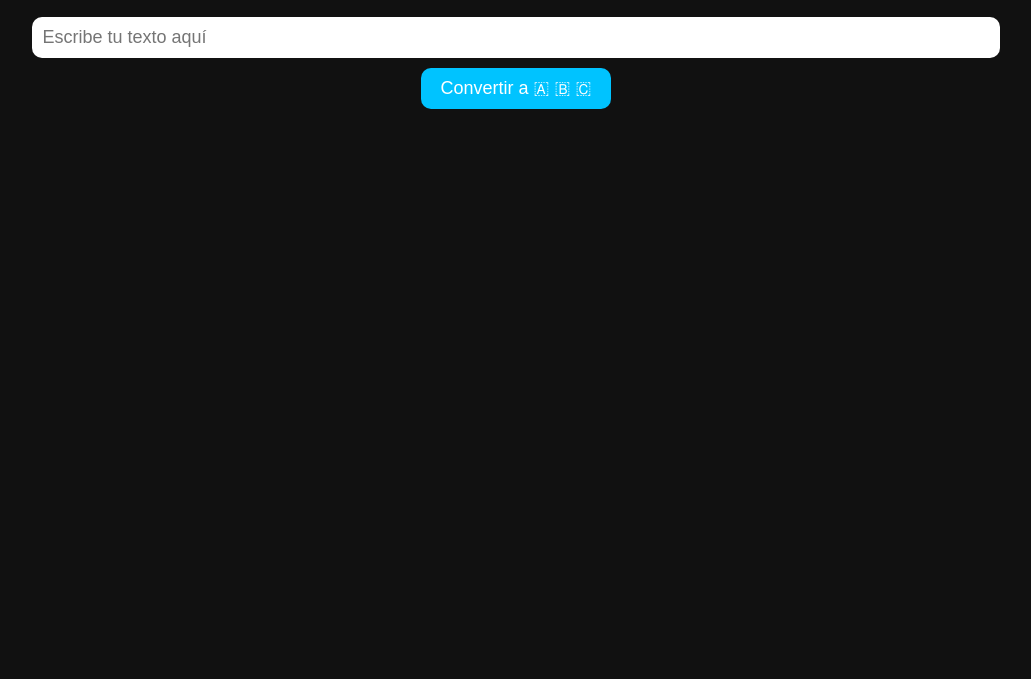
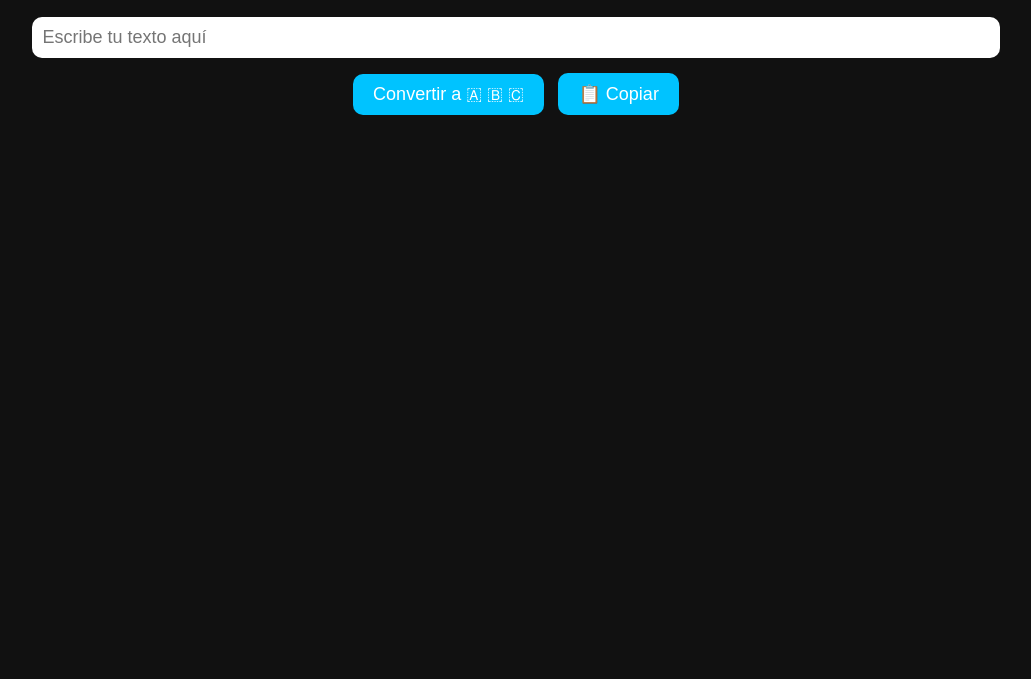
Before and after one commit to jorge007xd/generador-letra-JLC, a plain HTML site: page index.html in a window 1280 px wide. Shown: the part 121-800 px from the top of the page, without its empty margins (124-1155 px from the left). Drawn offline with Linux system fonts and the light colour scheme.

Commit message:
Update index.html

```diff
--- a/index.html
+++ b/index.html
@@ -12,7 +12,7 @@
             text-align: center;
             padding: 40px;
         }
-        input, textarea {
+        input {
             width: 80%;
             padding: 10px;
             margin: 10px;
@@ -28,6 +28,7 @@
             color: white;
             cursor: pointer;
             font-size: 18px;
+            margin: 5px;
         }
         button:hover {
             background-color: #009fd1;
@@ -36,6 +37,7 @@
             margin-top: 20px;
             font-size: 30px;
             word-break: break-word;
+            padding: 10px;
         }
     </style>
 </head>
@@ -46,6 +48,7 @@
     <input type="text" id="textoInput" placeholder="Escribe tu texto aquí">
     <br>
     <button onclick="convertir()">Convertir a 🇦 🇧 🇨</button>
+    <button onclick="copiar()">📋 Copiar</button>
 
     <div class="resultado" id="resultado"></div>
 
@@ -67,6 +70,21 @@
 
             document.getElementById('resultado').innerText = resultado.trim();
         }
+
+        function copiar() {
+            const texto = document.getElementById('resultado').innerText;
+            if (texto) {
+                navigator.clipboard.writeText(texto)
+                .then(() => {
+                    alert("✅ Texto copiado al portapapeles.");
+                })
+                .catch(err => {
+                    alert("❌ Error al copiar: " + err);
+                });
+            } else {
+                alert("⚠️ No hay texto para copiar.");
+            }
+        }
     </script>
 
 </body>
```
